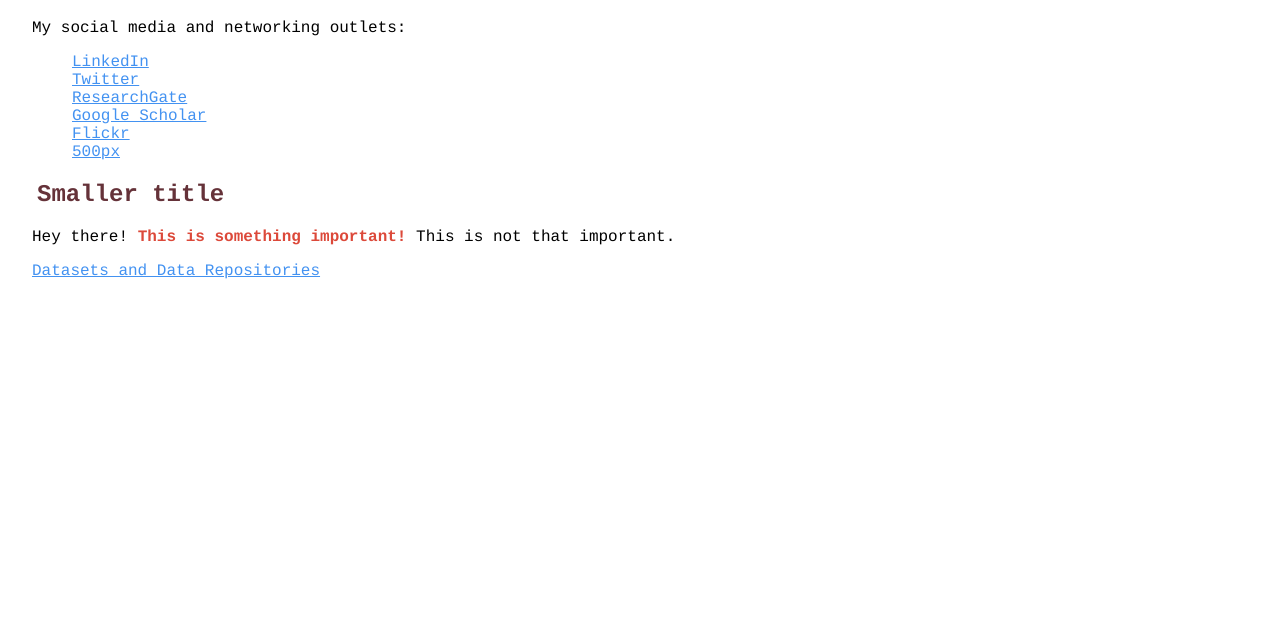
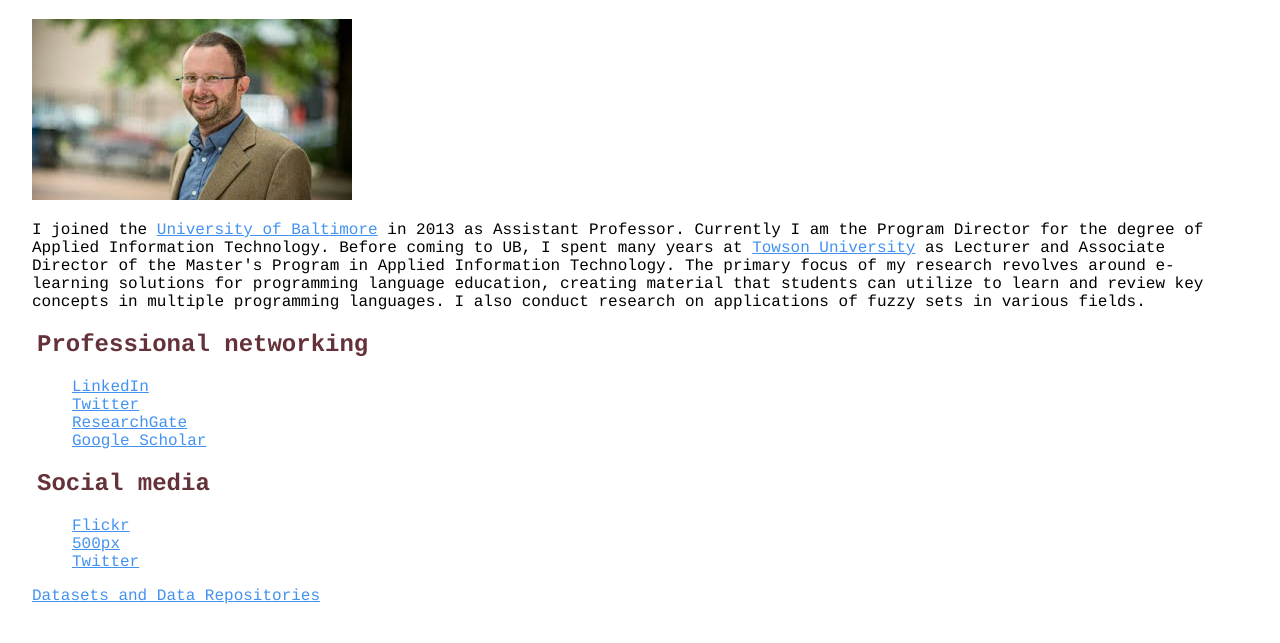
Before and after one commit to giovincenti/giovincenti.github.io, a plain HTML site: page index.html in a window 1280 px wide. Shown: the part 61-704 px from the top of the page. Drawn offline with Linux system fonts and the light colour scheme.

Commit message:
updated homepage

```diff
--- a/index.html
+++ b/index.html
@@ -20,20 +20,28 @@
 
         <h1>Giovanni Vincenti</h1>
 
-<p>My social media and networking outlets:</p>
+        <img src="./images/GVincenti.jpg" alt="Giovanni Vincenti" />
+
+        <p>I joined the <a href="http://www.ubalt.edu/ait" target="_blank">University of Baltimore</a> in 2013 as Assistant Professor. Currently I am the Program Director for the degree of Applied Information Technology. Before coming to UB, I spent many years at <a href="https://www.towson.edu/fcsm/departments/computerinfosci/" target="_blank">Towson University</a> as Lecturer and Associate Director of the Master's Program in Applied Information Technology. The primary focus of my research revolves around e-learning solutions for programming language education, creating material that students can utilize to learn and review key concepts in multiple programming languages. I also conduct research on applications of fuzzy sets in various fields.</p>
+
+        <h2>Professional networking</h2>
 
         <ul>
             <li><a href="https://www.linkedin.com/in/giovanni-vincenti-71782b5" target="_blank">LinkedIn</a></li>
             <li><a href="https://twitter.com/giovincenti?lang=en" target="_blank">Twitter</a></li>
             <li><a href="https://www.researchgate.net/profile/Giovanni_Vincenti" target="_blank">ResearchGate</a></li>
             <li><a href="https://scholar.google.com/citations?user=2wB5WG0AAAAJ&hl=en" target="_blank">Google Scholar</a></li>
+        </ul>
+
+        <h2>Social media</h2>
+
+        <ul>
             <li><a href="https://www.flickr.com/photos/gio_vincenti/" target="_blank">Flickr</a></li>
             <li><a href="https://500px.com/giovincenti" target="_blank">500px</a></li>
+            <li><a href="https://twitter.com/giovincenti" target="_blank">Twitter</a></li>
         </ul>
 
-<h2>Smaller title</h2>
-
-<p>Hey there! <span class="important">This is something important!</span> This is not that important.</p>
+        <!-- <p>Hey there! <span class="important">This is something important!</span> This is not that important.</p> -->
 
         <a href="./data.html">Datasets and Data Repositories</a>
 
```
Also changed, not shown: images/GVincenti.jpg (added). Lines whose indentation alone changed are shown as unchanged.
